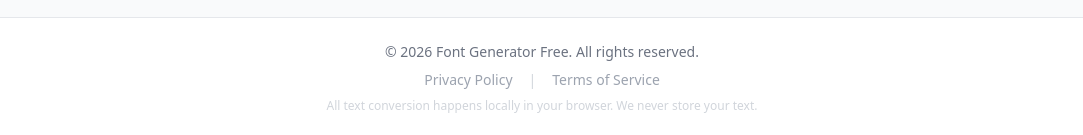
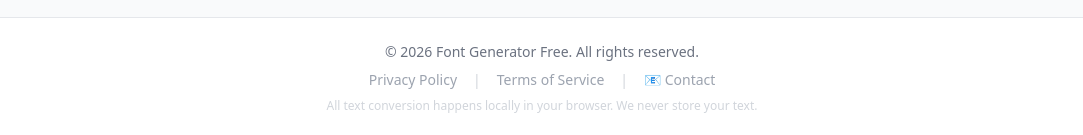
Before and after one commit to hebiwu007/font-generator-free, a plain HTML site: page index.html in a window 1280 px wide. Shown: the part 662-797 px from the top of the page, without its empty margins (98-1181 px from the left). Drawn offline with nearby package versions, Linux system fonts and the light colour scheme; a web font is replaced by a local one.

Commit message:
feat: footer添加联系邮箱 hebiwu007@gmail.com

```diff
--- a/index.html
+++ b/index.html
@@ -206,6 +206,8 @@
             <a href="privacy.html" class="text-gray-400 hover:text-blue-600 transition">Privacy Policy</a>
             <span class="text-gray-300">|</span>
             <a href="terms.html" class="text-gray-400 hover:text-blue-600 transition">Terms of Service</a>
+            <span class="text-gray-300">|</span>
+            <a href="mailto:hebiwu007@gmail.com" class="text-gray-400 hover:text-blue-600 transition">📧 Contact</a>
         </div>
         <p class="text-gray-300 text-xs mt-2">All text conversion happens locally in your browser. We never store your text.</p>
     </footer>
```
